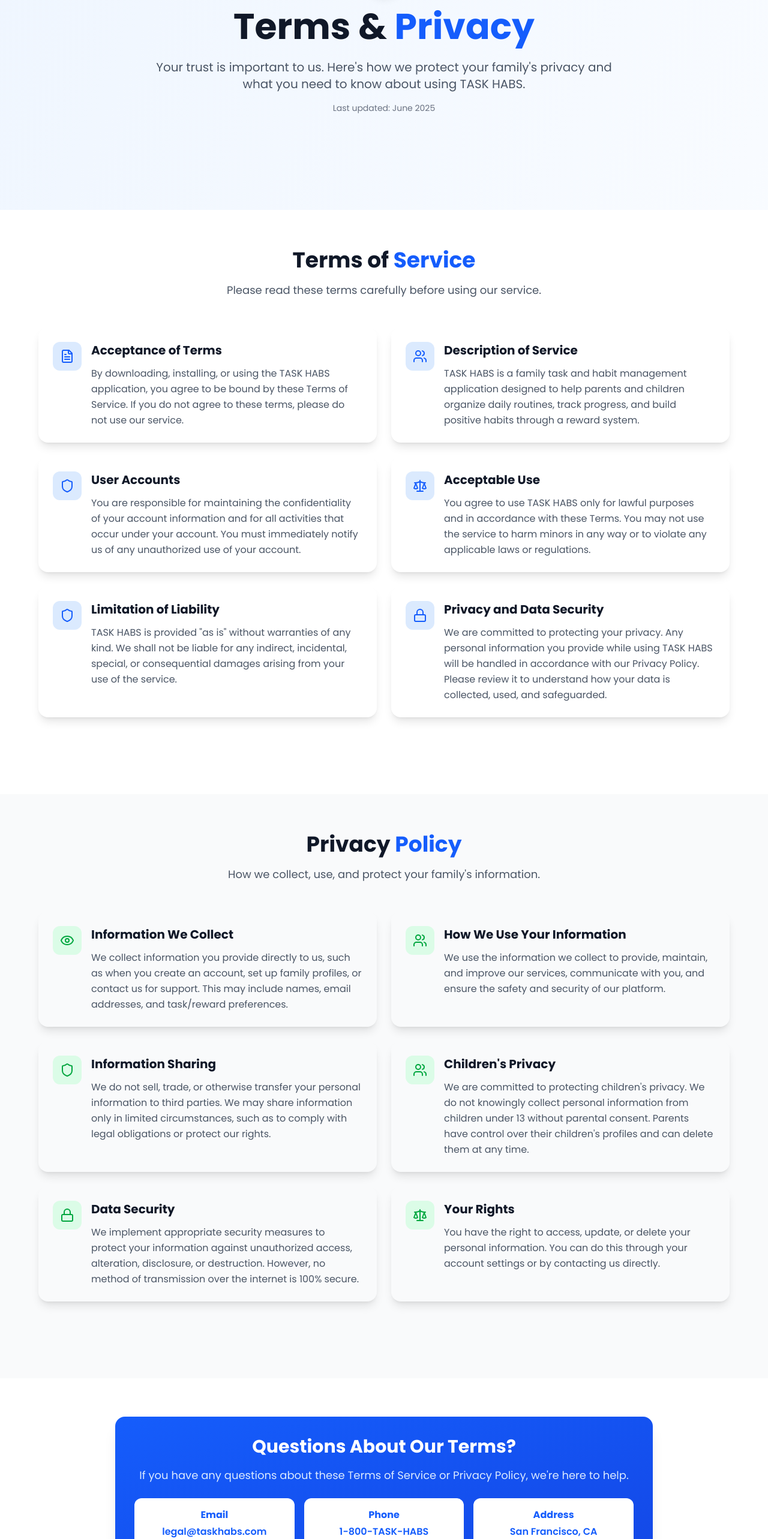
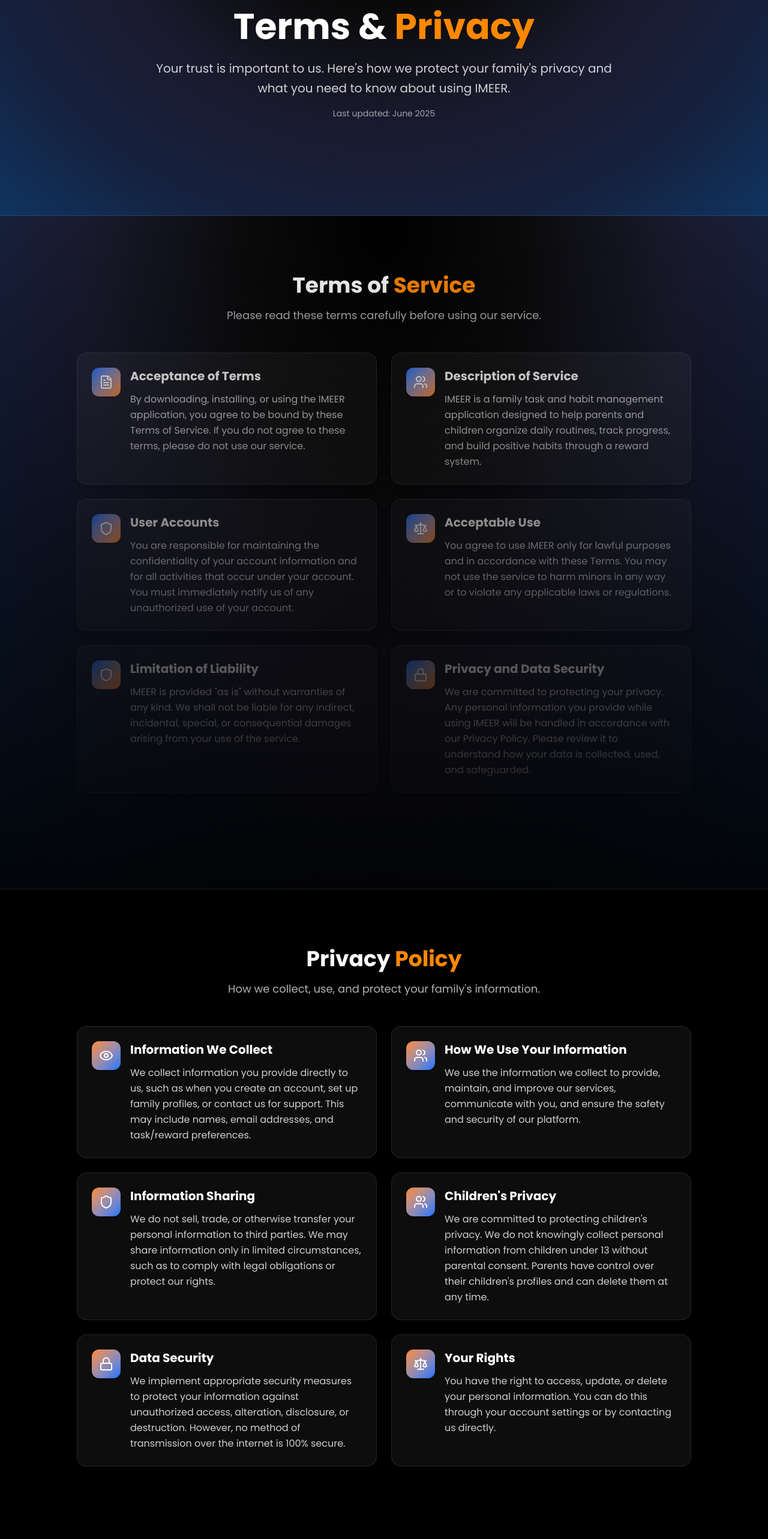
Before and after one commit to taskhabs25/taskhabs, a Next.js app: page /terms in a window 1280 px wide. Shown: the part 234-2800 px from the top of the page at 60% size. Built offline with nearby package versions, Linux system fonts and the light colour scheme.

Commit message:
fb link addition

```diff
--- a/src/app/components/footer.tsx
+++ b/src/app/components/footer.tsx
@@ -110,7 +110,7 @@
                 </Link>
 
                 <Link
-                  href="https://www.tiktok.com/@taskhabs?_t=ZS-8yEdgoDI3Oi&_r=1"
+                  href="https://www.tiktok.com/@imeerapp?is_from_webapp=1&sender_device=pc"
                   target="_blank"
                   rel="noopener noreferrer"
                   className="inline-block hover:opacity-90 transition-opacity"
@@ -122,6 +122,24 @@
                     width={28}
                     height={28}
                   />
+                </Link>
+
+                <Link
+                  href="https://www.facebook.com/profile.php?id=61583722330840"
+                  target="_blank"
+                  rel="noopener noreferrer"
+                  className="inline-block hover:opacity-90 transition-opacity"
+                  aria-label="IMEER on Facebook"
+                >
+                  <div className="w-7 h-7 rounded-full overflow-hidden">
+                    <Image
+                      src="/images/fb.png"
+                      alt="Facebook"
+                      width={28}
+                      height={28}
+                      className="object-cover"
+                    />
+                  </div>
                 </Link>
               </div>
             </div>
--- a/src/app/contact/page.tsx
+++ b/src/app/contact/page.tsx
@@ -93,6 +93,25 @@
                   <Image src="/images/tiktok.png" alt="TikTok" width={20} height={20} />
                   <span className="text-sm font-medium">@IMEER</span>
                 </a>
+
+                <a
+                  href="https://www.facebook.com/profile.php?id=61583722330840"
+                  target="_blank"
+                  rel="noopener noreferrer"
+                  className="inline-flex items-center gap-2 px-4 py-2 rounded-full bg-white/10 hover:bg-white/15 transition"
+                >
+                  <div className="w-5 h-5 rounded-full overflow-hidden">
+                    <Image
+                      src="/images/fb.png"
+                      alt="Facebook"
+                      width={20}
+                      height={20}
+                      className="object-cover"
+                    />
+                  </div>
+                  <span className="text-sm font-medium">@IMEER</span>
+                </a>
+
               </div>
             </div>
           </div>
--- a/src/app/terms/page.tsx
+++ b/src/app/terms/page.tsx
@@ -3,8 +3,8 @@
 import { Shield, FileText, Users, Lock, Eye, Scale } from "lucide-react"
 
 export const metadata: Metadata = {
-  title: "Terms of Service - TASK HABS",
-  description: "Terms of Service and Privacy Policy for TASK HABS family task management app.",
+  title: "Terms of Service - IMEER",
+  description: "Terms of Service and Privacy Policy for IMEER family task management app.",
 }
 
 const termsData = [
@@ -12,13 +12,13 @@
     icon: FileText,
     title: "Acceptance of Terms",
     content:
-      "By downloading, installing, or using the TASK HABS application, you agree to be bound by these Terms of Service. If you do not agree to these terms, please do not use our service.",
+      "By downloading, installing, or using the IMEER application, you agree to be bound by these Terms of Service. If you do not agree to these terms, please do not use our service.",
   },
   {
     icon: Users,
     title: "Description of Service",
     content:
-      "TASK HABS is a family task and habit management application designed to help parents and children organize daily routines, track progress, and build positive habits through a reward system.",
+      "IMEER is a family task and habit management application designed to help parents and children organize daily routines, track progress, and build positive habits through a reward system.",
   },
   {
     icon: Shield,
@@ -30,19 +30,19 @@
     icon: Scale,
     title: "Acceptable Use",
     content:
-      "You agree to use TASK HABS only for lawful purposes and in accordance with these Terms. You may not use the service to harm minors in any way or to violate any applicable laws or regulations.",
+      "You agree to use IMEER only for lawful purposes and in accordance with these Terms. You may not use the service to harm minors in any way or to violate any applicable laws or regulations.",
   },
   {
     icon: Shield,
     title: "Limitation of Liability",
     content:
-      'TASK HABS is provided "as is" without warranties of any kind. We shall not be liable for any indirect, incidental, special, or consequential damages arising from your use of the service.',
+      'IMEER is provided "as is" without warranties of any kind. We shall not be liable for any indirect, incidental, special, or consequential damages arising from your use of the service.',
   },
   {
-  icon: Lock,
-  title: "Privacy and Data Security",
-  content:
-    "We are committed to protecting your privacy. Any personal information you provide while using TASK HABS will be handled in accordance with our Privacy Policy. Please review it to understand how your data is collected, used, and safeguarded.",
+    icon: Lock,
+    title: "Privacy and Data Security",
+    content:
+      "We are committed to protecting your privacy. Any personal information you provide while using IMEER will be handled in accordance with our Privacy Policy. Please review it to understand how your data is collected, used, and safeguarded.",
   },
 ]
 
@@ -83,56 +83,67 @@
     content:
       "You have the right to access, update, or delete your personal information. You can do this through your account settings or by contacting us directly.",
   },
-
 ]
 
 export default function Terms() {
   return (
-    <main className="min-h-screen bg-gradient-to-br from-blue-50 to-white">
+    <main className="min-h-screen bg-black text-white">
       {/* Hero Section */}
-      <section className="py-16 sm:py-24">
+      <section
+        className="scroll-header-offset hero-gradient py-16 sm:py-24"
+      >
         <div className="w-full px-[10%]">
           <div className="text-center mb-16">
-            <div className="w-16 h-16 bg-gradient-to-br from-blue-500 to-blue-600 rounded-full flex items-center justify-center mx-auto mb-6 shadow-lg">
+            <div className="w-16 h-16 bg-gradient-to-br from-[hsl(var(--brand-pro))] to-[hsl(var(--brand-playful))] rounded-full flex items-center justify-center mx-auto mb-6 shadow-lg">
               <Scale className="w-8 h-8 text-white" />
             </div>
-            <h1 className="text-4xl sm:text-5xl lg:text-6xl font-bold text-gray-900 mb-6">
-              Terms & <span className="text-blue-600">Privacy</span>
+            <h1 className="text-4xl sm:text-5xl lg:text-6xl font-bold mb-6">
+              Terms &{" "}
+              <span className="text-[hsl(var(--brand-playful))]">
+                Privacy
+              </span>
             </h1>
-            <p className="text-lg sm:text-xl text-gray-600 max-w-3xl mx-auto mb-4">
-              Your trust is important to us. Here's how we protect your family's privacy and what you need to know about
-              using TASK HABS.
+            <p className="text-lg sm:text-xl text-white/80 max-w-3xl mx-auto mb-4 leading-relaxed">
+              Your trust is important to us. Here&apos;s how we protect your family&apos;s
+              privacy and what you need to know about using IMEER.
             </p>
-            <p className="text-sm text-gray-500">Last updated: June 2025</p>
+            <p className="text-sm text-white/60">Last updated: June 2025</p>
           </div>
         </div>
       </section>
 
       {/* Terms of Service Section */}
-      <section className="py-16 bg-white">
-        <div className="container mx-auto px-4 sm:px-6 lg:px-8">
+      <section className="py-16 sm:py-24 section-dark-bg border-t border-white/10">
+        <div className="w-full px-[10%]">
           <div className="max-w-6xl mx-auto">
             <div className="text-center mb-12">
-              <h2 className="text-3xl sm:text-4xl font-bold text-gray-900 mb-4">
-                Terms of <span className="text-blue-600">Service</span>
+              <h2 className="text-3xl sm:text-4xl font-bold mb-4">
+                Terms of{" "}
+                <span className="text-[hsl(var(--brand-playful))]">
+                  Service
+                </span>
               </h2>
-              <p className="text-lg text-gray-600">Please read these terms carefully before using our service.</p>
+              <p className="text-lg text-white/70">
+                Please read these terms carefully before using our service.
+              </p>
             </div>
 
             <div className="grid md:grid-cols-2 gap-6 mb-16">
               {termsData.map((term, index) => (
                 <Card
                   key={index}
-                  className="border-0 shadow-lg rounded-2xl hover:shadow-xl transition-all duration-300 transform hover:-translate-y-1"
+                  className="bg-white/5 border border-white/10 rounded-2xl shadow-lg hover:shadow-2xl transition-transform duration-300 transform hover:-translate-y-1"
                 >
                   <CardContent className="p-6">
                     <div className="flex items-start">
-                      <div className="w-12 h-12 bg-blue-100 rounded-xl flex items-center justify-center mr-4 flex-shrink-0">
-                        <term.icon className="w-6 h-6 text-blue-600" />
+                      <div className="w-12 h-12 rounded-xl flex items-center justify-center mr-4 flex-shrink-0 bg-gradient-to-br from-[hsl(var(--brand-pro))] to-[hsl(var(--brand-playful))] shadow">
+                        <term.icon className="w-6 h-6 text-white" />
                       </div>
                       <div>
-                        <h3 className="text-xl font-bold text-gray-900 mb-3">{term.title}</h3>
-                        <p className="text-gray-600 leading-relaxed">{term.content}</p>
+                        <h3 className="text-xl font-bold mb-3">{term.title}</h3>
+                        <p className="text-white/80 leading-relaxed">
+                          {term.content}
+                        </p>
                       </div>
                     </div>
                   </CardContent>
@@ -144,30 +155,37 @@
       </section>
 
       {/* Privacy Policy Section */}
-      <section className="py-16 bg-gray-50">
-        <div className="container mx-auto px-4 sm:px-6 lg:px-8">
+      <section className="py-16 sm:py-24 bg-black border-t border-white/10">
+        <div className="w-full px-[10%]">
           <div className="max-w-6xl mx-auto">
             <div className="text-center mb-12">
-              <h2 className="text-3xl sm:text-4xl font-bold text-gray-900 mb-4">
-                Privacy <span className="text-blue-600">Policy</span>
+              <h2 className="text-3xl sm:text-4xl font-bold mb-4">
+                Privacy{" "}
+                <span className="text-[hsl(var(--brand-playful))]">
+                  Policy
+                </span>
               </h2>
-              <p className="text-lg text-gray-600">How we collect, use, and protect your family's information.</p>
+              <p className="text-lg text-white/70">
+                How we collect, use, and protect your family&apos;s information.
+              </p>
             </div>
 
             <div className="grid md:grid-cols-2 gap-6 mb-16">
               {privacyData.map((privacy, index) => (
                 <Card
                   key={index}
-                  className="border-0 shadow-lg rounded-2xl hover:shadow-xl transition-all duration-300 transform hover:-translate-y-1"
+                  className="bg-white/5 border border-white/10 rounded-2xl shadow-lg hover:shadow-2xl transition-transform duration-300 transform hover:-translate-y-1"
                 >
                   <CardContent className="p-6">
                     <div className="flex items-start">
-                      <div className="w-12 h-12 bg-green-100 rounded-xl flex items-center justify-center mr-4 flex-shrink-0">
-                        <privacy.icon className="w-6 h-6 text-green-600" />
+                      <div className="w-12 h-12 rounded-xl flex items-center justify-center mr-4 flex-shrink-0 bg-gradient-to-br from-[hsl(var(--brand-playful))] to-[hsl(var(--brand-pro))] shadow">
+                        <privacy.icon className="w-6 h-6 text-white" />
                       </div>
                       <div>
-                        <h3 className="text-xl font-bold text-gray-900 mb-3">{privacy.title}</h3>
-                        <p className="text-gray-600 leading-relaxed">{privacy.content}</p>
+                        <h3 className="text-xl font-bold mb-3">{privacy.title}</h3>
+                        <p className="text-white/80 leading-relaxed">
+                          {privacy.content}
+                        </p>
                       </div>
                     </div>
                   </CardContent>
@@ -179,32 +197,35 @@
       </section>
 
       {/* Contact Section */}
-      <section className="py-16 bg-white">
-        <div className="container mx-auto px-4 sm:px-6 lg:px-8">
+      <section className="py-16 sm:py-24 bg-black border-t border-white/10">
+        <div className="w-full px-[10%]">
           <div className="max-w-4xl mx-auto">
-            <Card className="border-0 shadow-xl rounded-2xl bg-gradient-to-br from-blue-600 to-blue-700 text-white">
+            <Card className="bg-white/5 border border-white/10 rounded-2xl shadow-xl">
               <CardContent className="p-8 text-center">
-                {/* <div className="w-8 h-8 bg-white bg-opacity-20 rounded-full flex items-center justify-center mx-auto mb-6">
-                  <FileText className="w-8 h-8 text-white" />
-                  <Star className="w-4 h-4 text-blue-600 fill-current" />
-                </div> */}
-                <h2 className="text-2xl sm:text-3xl font-bold mb-4">Questions About Our Terms?</h2>
-                <p className="text-blue-100 mb-6 text-lg">
-                  If you have any questions about these Terms of Service or Privacy Policy, we're here to help.
+                <h2 className="text-2xl sm:text-3xl font-bold mb-4">
+                  Questions About Our Terms?
+                </h2>
+                <p className="text-white/80 mb-6 text-lg max-w-2xl mx-auto">
+                  If you have any questions about these Terms of Service or our
+                  Privacy Policy, we&apos;re here to help.
                 </p>
 
-                <div className="grid sm:grid-cols-3 gap-4 text-center">
-                  <div className="bg-white bg-opacity-10 rounded-xl p-4">
-                    <p className="font-bold mb-1 text-blue-600">Email</p>
-                    <p className="font-semibold text-blue-600">legal@taskhabs.com</p>
+                <div className="grid sm:grid-cols-2 gap-4 text-center">
+                  <div className="bg-white/5 rounded-xl p-4">
+                    <p className="font-bold mb-1 text-[hsl(var(--brand-playful))]">
+                      Email
+                    </p>
+                    <p className="font-semibold text-white">
+                      info@iMEER.com.au
+                    </p>
                   </div>
-                  <div className="bg-white bg-opacity-10 rounded-xl p-4">
-                    <p className="font-bold mb-1 text-blue-600">Phone</p>
-                    <p className="font-semibold text-blue-600">1-800-TASK-HABS</p>
-                  </div>
-                  <div className="bg-white bg-opacity-10 rounded-xl p-4">
-                    <p className="font-bold mb-1 text-blue-600">Address</p>
-                    <p className="font-semibold text-blue-600">San Francisco, CA</p>
+                  <div className="bg-white/5 rounded-xl p-4">
+                    <p className="font-bold mb-1 text-[hsl(var(--brand-playful))]">
+                      More Support
+                    </p>
+                    <p className="font-semibold text-white/80">
+                      Visit our Contact page for more options.
+                    </p>
                   </div>
                 </div>
               </CardContent>
```
Also changed, not shown: public/images/fb.png (added), 1 other file (tests, documents, lock files or other folders).
